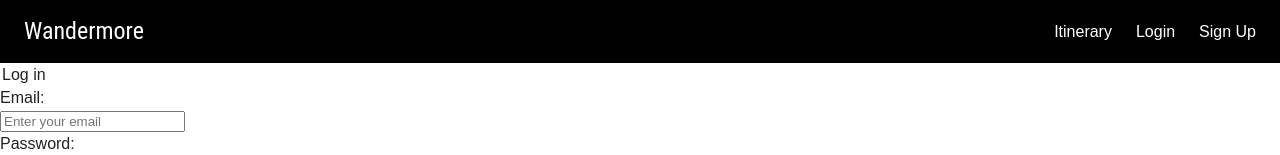
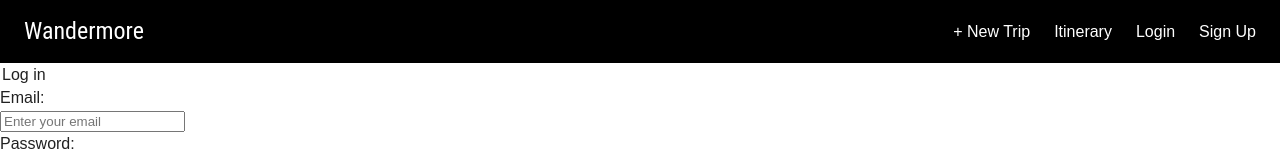
Before and after one commit to khai-rule/Wandermore, a React (Vite) app in the folder client/: page /login in a window 1280 px wide. Shown: the top 155 px of the page. Built offline with nearby package versions, Linux system fonts and the light colour scheme.

Commit message:
break new trip request into component

```diff
--- a/client/src/App.jsx
+++ b/client/src/App.jsx
@@ -6,7 +6,7 @@
 import SignUp from "./components/SignUp";
 import Itinerary from "./pages/Itinerary";
 import Layout from "./layouts/Layout";
-import TripRequest from "./pages/TripRequest";
+import NewTrip from "./pages/NewTrip";
 
 function App() {
   const [notLoggedIn, setNotLoggedIn] = useState(true);
@@ -43,9 +43,9 @@
               }
             />
             <Route
-              path="/triprequest"
+              path="/newtrip"
               element={
-                <TripRequest notLoggedIn={notLoggedIn} loginID={loginID} />
+                <NewTrip notLoggedIn={notLoggedIn} loginID={loginID} />
               }
             />
           </Route>
--- a/client/src/components/Navbar.jsx
+++ b/client/src/components/Navbar.jsx
@@ -30,6 +30,17 @@
           <Box sx={{ flex: 1 }} />
 
           <Box sx={{ flex: 1, display: "flex", justifyContent: "flex-end"}}>
+
+          <Link
+          color="inherit"
+          variant="h5"
+          underline="none"
+          href="/newtrip"
+          sx={rightLink}
+          >
+            {"+ New Trip"}
+          </Link>
+
           <Link
             color="inherit"
             variant="h5"
--- a/client/src/pages/TripRequest.jsx
+++ b/client/src/components/NewTripForm.jsx
@@ -7,7 +7,7 @@
 import { tripRequestSchema } from "../components/validation/schema";
 import HiddenInput from "../components/HiddenInput";
 
-const TripRequest = ({ notLoggedIn }) => {
+const NewTripForm = ({ notLoggedIn }) => {
   const [msg, setMsg] = useState("");
   const navigate = useNavigate();
 
@@ -140,4 +140,4 @@
   );
 };
 
-export default TripRequest;
+export default NewTripForm;
--- a/client/src/pages/NewTrip.jsx
+++ b/client/src/pages/NewTrip.jsx
@@ -1,8 +1,12 @@
-const NewTrip = () => {
-    return (
-        <div>
-        </div>
-    );
-}
+import NewTripForm from "../components/NewTripForm";
 
-export default NewTrip;
+const TripRequest = ({ notLoggedIn }) => {
+
+  return (
+    <>
+      <NewTripForm notLoggedIn={notLoggedIn} />
+    </>
+  );
+};
+
+export default TripRequest;
--- a/client/src/pages/YourTrips.jsx
+++ b/client/src/pages/YourTrips.jsx
@@ -1,4 +1,7 @@
 const YourTrips = () => {
+
+    //TODO Display the users trip
+    // upcoming and past trips
     return (
         <div>
         </div>
```
Also changed, not shown: client/src/pages/Home.jsx (+0 -7 lines).
